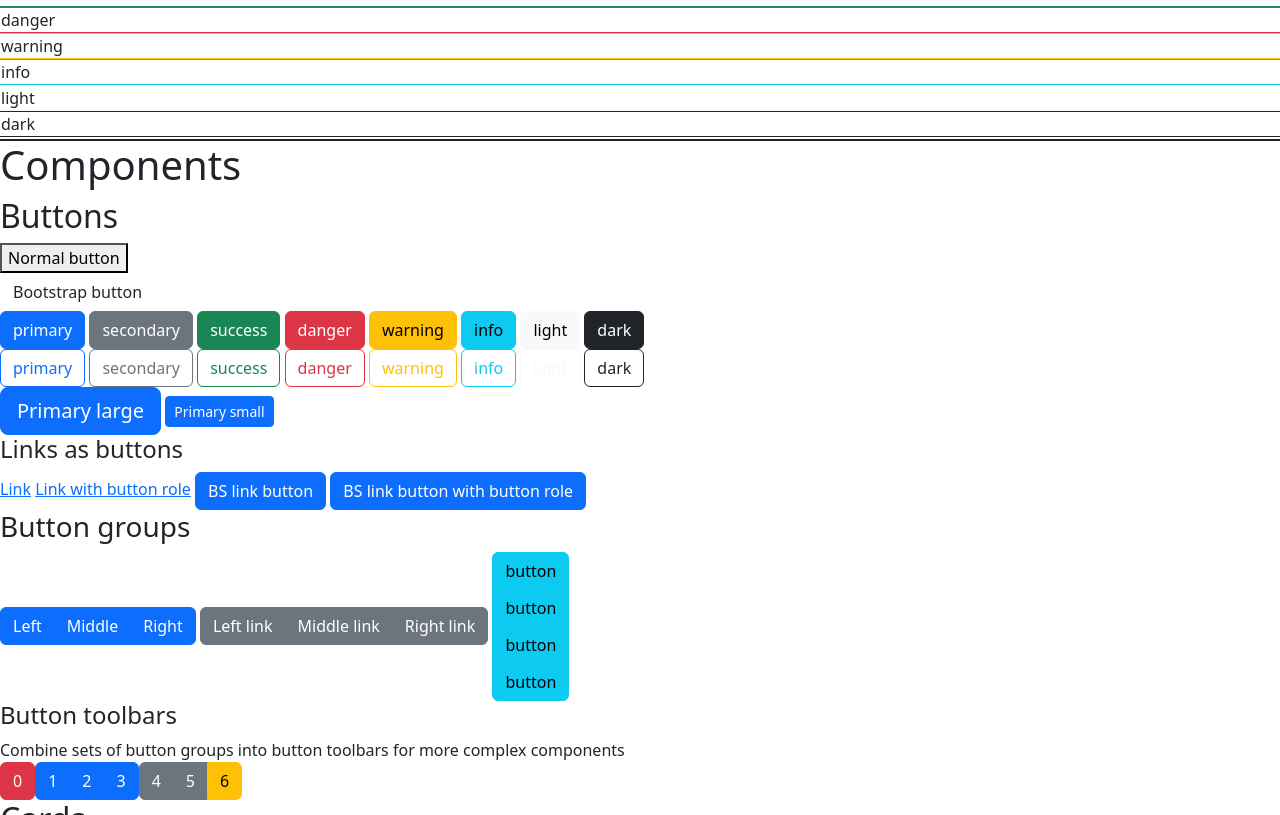
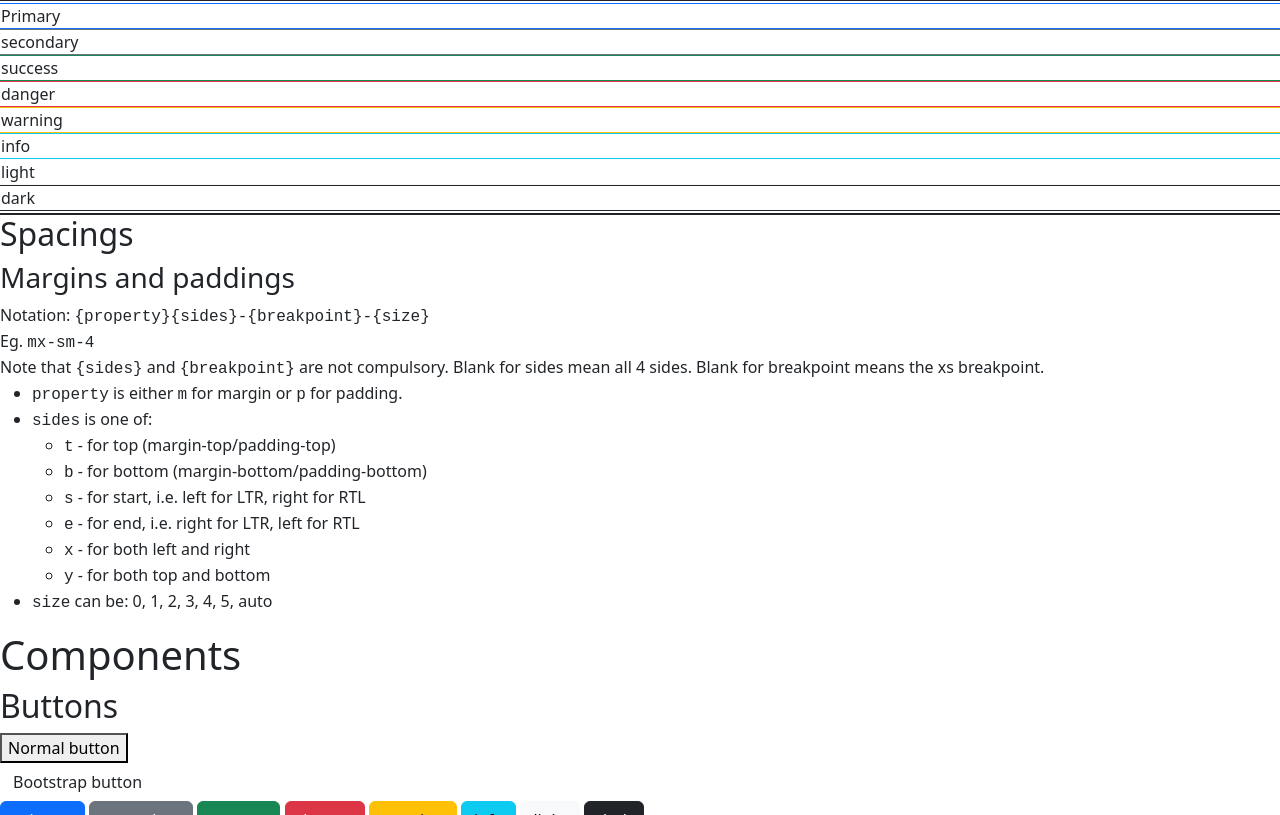
Before and after one commit to andreusjh99/LearningBootstrap, a plain HTML site: page index.html in a window 1280 px wide. Shown: the part 2577-3392 px from the top of the page. Drawn offline with nearby package versions, Linux system fonts and the light colour scheme.

Commit message:
margins and padding

```diff
--- a/index.html
+++ b/index.html
@@ -130,10 +130,12 @@
     </div>
 
     <h3>Gutters</h3>
-    <!-- Gaps between column content -->
+    Gaps between column content. It is basically creating left/right margins.
     <!-- Specified using the class g-* -->
     <!-- horizontal gutter -> gx-* -->
     <!-- vertical gutter -> gy-* -->
+    <br>
+    Note that the child classes in the following example is only to colour the content so that you can see the margins clearly.
 
     <div class="container">
       <div>default</div>
@@ -190,6 +192,7 @@
     </div>
 
     <h1>Utilities</h1>
+
     <h2>Colours</h2>
     There are a few default bootstrap colours. You can use them in any element by just specifying the classes:
     <ul>
@@ -198,6 +201,7 @@
       <li><tt>text-*</tt> for text</li>
       <li><tt>border-*</tt> for border</li>
     </ul>
+    Note that <tt>bg-*</tt> does not set <tt>color</tt> property. Use <tt>text-bg-*</tt> for that.
 
     <div class="row">
       <div class="bg-primary">Primary</div>
@@ -242,6 +246,28 @@
       <div class="border border-light">light</div>
       <div class="border border-dark">dark</div>
     </div>
+
+    <h2>Spacings</h2>
+    <h3>Margins and paddings</h3>
+    Notation: <tt>{property}{sides}-{breakpoint}-{size}</tt>
+    <br>
+    Eg. <tt>mx-sm-4</tt>
+    <br>
+    Note that <tt>{sides}</tt> and <tt>{breakpoint}</tt> are not compulsory. Blank for sides mean all 4 sides. Blank for breakpoint means the xs breakpoint.
+    <ul>
+      <li><tt>property</tt> is either <tt>m</tt> for margin or <tt>p</tt> for padding.</li>
+      <li><tt>sides</tt> is one of:
+        <ul>
+          <li><tt>t</tt> - for top (margin-top/padding-top)</li>
+          <li><tt>b</tt> - for bottom (margin-bottom/padding-bottom)</li>
+          <li><tt>s</tt> - for start, i.e. left for LTR, right for RTL</li>
+          <li><tt>e</tt> - for end, i.e. right for LTR, left for RTL</li>
+          <li><tt>x</tt> - for both left and right</li>
+          <li><tt>y</tt> - for both top and bottom</li>
+        </ul>
+      </li>
+      <li><tt>size</tt> can be: 0, 1, 2, 3, 4, 5, auto</li>
+    </ul>
 
     <h1>Components</h1>
     <h2>Buttons</h2>
```
